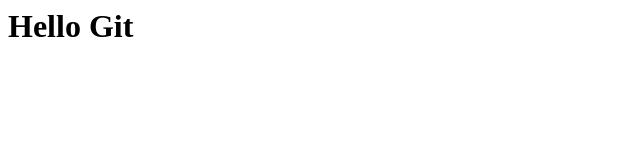
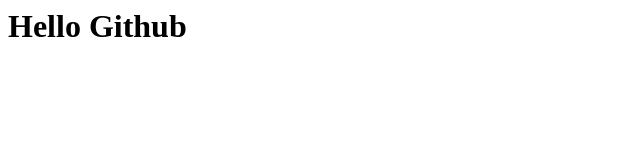
Before and after one commit to AnchalGupta-Work/fullstack-learning, a plain HTML site: page index.html in a window 1280 px wide. Shown: the whole page, without its empty margins (0-640 px from the left). Drawn offline with Linux system fonts and the light colour scheme.

Commit message:
Hello github

```diff
--- a/index.html
+++ b/index.html
@@ -5,7 +5,7 @@
     <title>Document</title>
 </head>
 <body>
-    <h1>Hello Git</h1>
+    <h1>Hello Github</h1>
 
 </body>
 </html>
```
